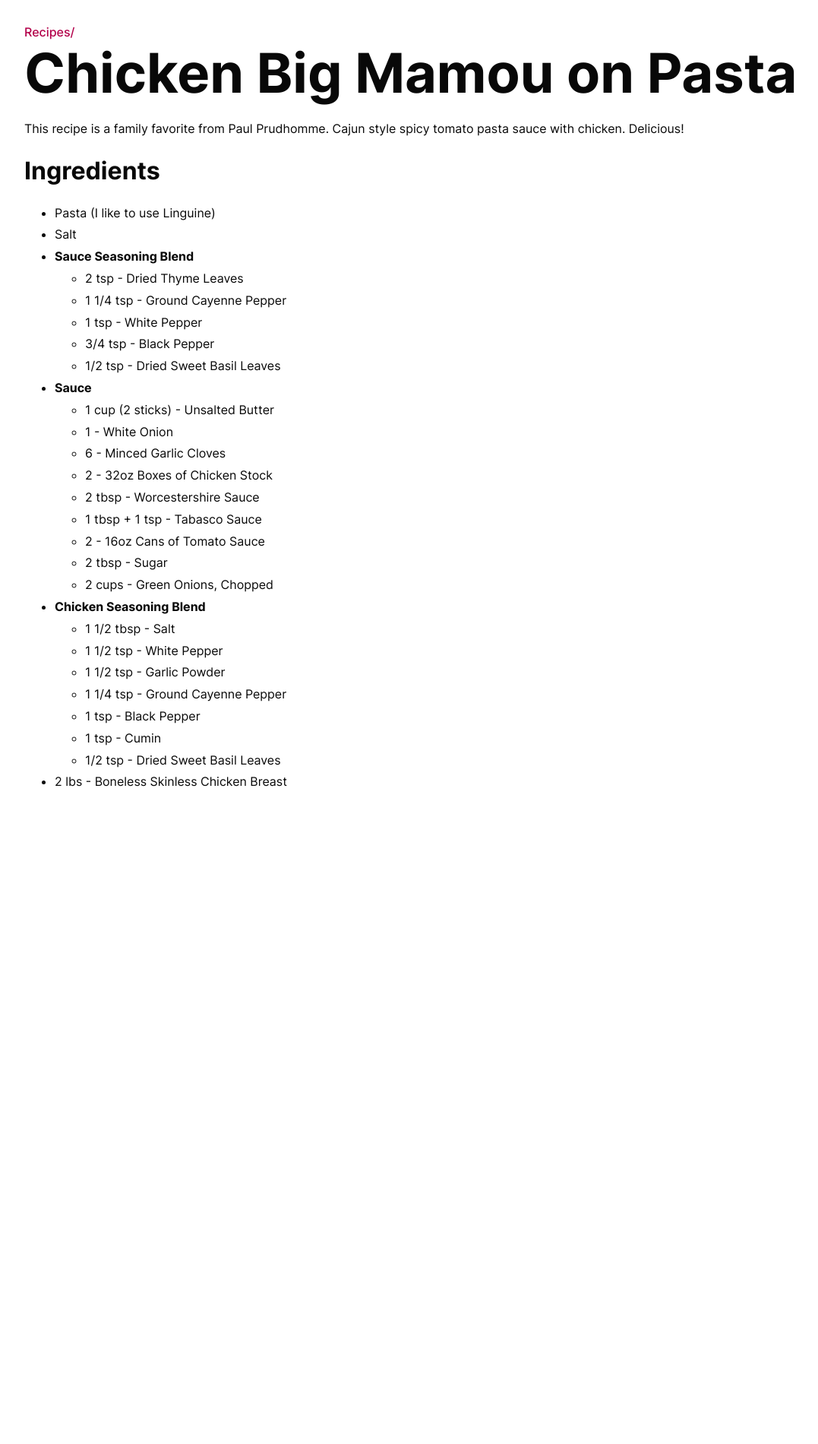
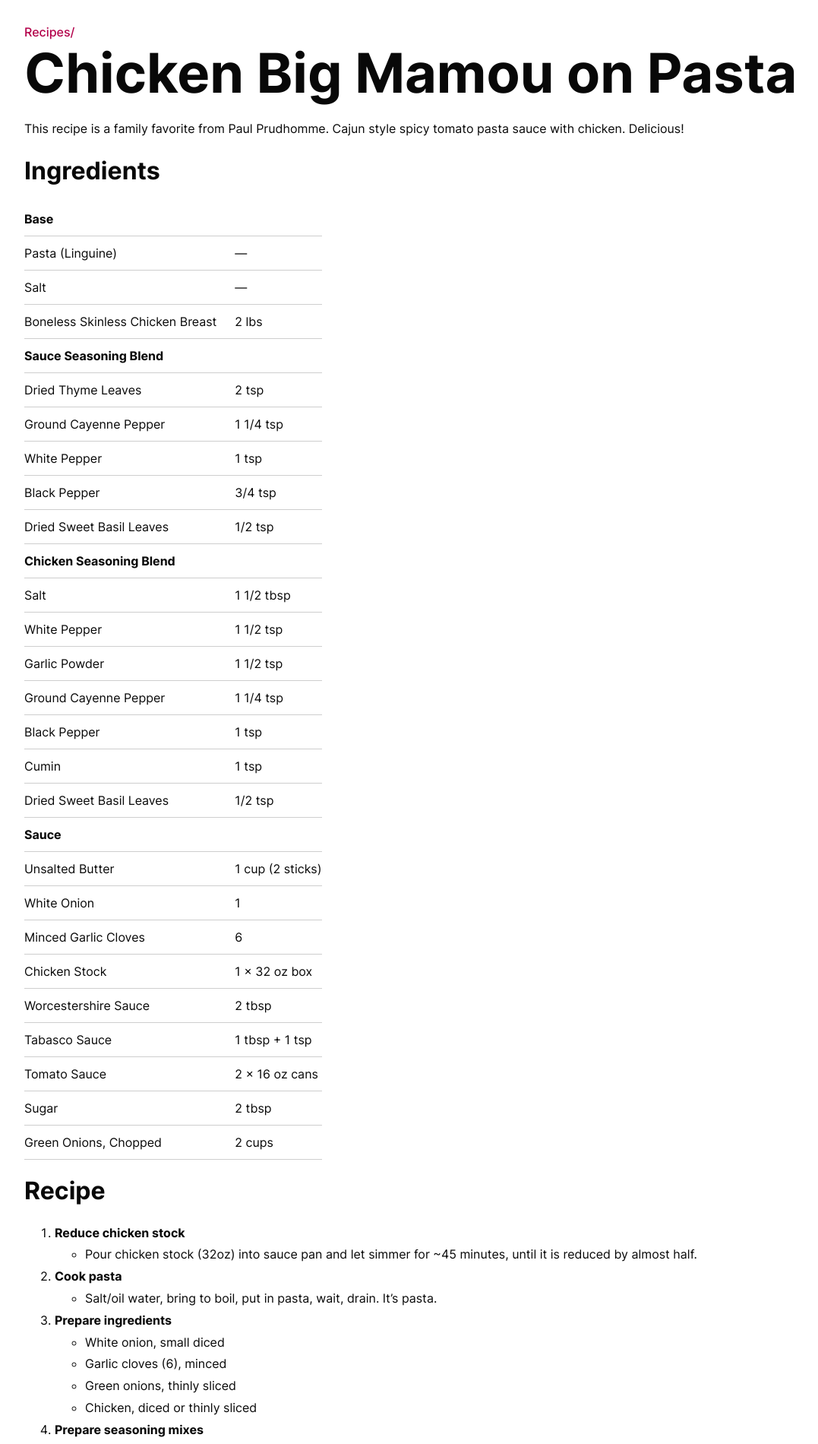
Before and after one commit to haydenmc/haydenmc.github.io, a Jekyll site: the page built from _recipes/Chicken-Big-Mamou-On-Pasta.md, in a window 1280 px wide. Shown: the top 1900 px of the page at 76% size, without its empty margins (8-1085 px from the left). Built offline with Jekyll 4.4.1, drawn with Linux system fonts in a browser that asks for light colours; before the commit the page ends 1239 px from its top, so only the background shows below that; some of the changed text lies outside the part shown.

Commit message:
Add first recipe to website!

```diff
--- a/_recipes/Chicken-Big-Mamou-On-Pasta.md
+++ b/_recipes/Chicken-Big-Mamou-On-Pasta.md
@@ -1,36 +1,83 @@
 ---
 title: Chicken Big Mamou on Pasta
-description: Circa 2000, I had my first "programming" experience writing games in a flavor of BASIC for Windows called Liberty Basic.
+description: Spicy cajun chicken pasta. A delicious family favorite.
 ---
 
 This recipe is a family favorite from Paul Prudhomme. Cajun style spicy tomato
 pasta sauce with chicken. Delicious!
 
 # Ingredients
-- Pasta (I like to use Linguine)
-- Salt
-- **Sauce Seasoning Blend**
-    - 2 tsp - Dried Thyme Leaves
-    - 1 1/4 tsp - Ground Cayenne Pepper
-    - 1 tsp - White Pepper
-    - 3/4 tsp - Black Pepper
-    - 1/2 tsp - Dried Sweet Basil Leaves
-- **Sauce**
-    - 1 cup (2 sticks) - Unsalted Butter
-    - 1 - White Onion
-    - 6 - Minced Garlic Cloves
-    - 2 - 32oz Boxes of Chicken Stock
-    - 2 tbsp - Worcestershire Sauce
-    - 1 tbsp + 1 tsp - Tabasco Sauce
-    - 2 - 16oz Cans of Tomato Sauce
-    - 2 tbsp - Sugar
-    - 2 cups - Green Onions, Chopped
-- **Chicken Seasoning Blend**
-    - 1 1/2 tbsp - Salt
-    - 1 1/2 tsp - White Pepper
-    - 1 1/2 tsp - Garlic Powder
-    - 1 1/4 tsp - Ground Cayenne Pepper
-    - 1 tsp - Black Pepper
-    - 1 tsp - Cumin
-    - 1/2 tsp - Dried Sweet Basil Leaves
-- 2 lbs - Boneless Skinless Chicken Breast
+
+| **Base**                         |                  |
+| Pasta (Linguine)                 | —                |
+| Salt                             | —                |
+| Boneless Skinless Chicken Breast | 2 lbs            |
+| **Sauce Seasoning Blend**        |                  |
+| Dried Thyme Leaves               | 2 tsp            |
+| Ground Cayenne Pepper            | 1 1/4 tsp        |
+| White Pepper                     | 1 tsp            |
+| Black Pepper                     | 3/4 tsp          |
+| Dried Sweet Basil Leaves         | 1/2 tsp          |
+| **Chicken Seasoning Blend**      |                  |
+| Salt                             | 1 1/2 tbsp       |
+| White Pepper                     | 1 1/2 tsp        |
+| Garlic Powder                    | 1 1/2 tsp        |
+| Ground Cayenne Pepper            | 1 1/4 tsp        |
+| Black Pepper                     | 1 tsp            |
+| Cumin                            | 1 tsp            |
+| Dried Sweet Basil Leaves         | 1/2 tsp          |
+| **Sauce**                        |                  |
+| Unsalted Butter                  | 1 cup (2 sticks) |
+| White Onion                      | 1                |
+| Minced Garlic Cloves             | 6                |
+| Chicken Stock                    | 1 × 32 oz box    |
+| Worcestershire Sauce             | 2 tbsp           |
+| Tabasco Sauce                    | 1 tbsp + 1 tsp   |
+| Tomato Sauce                     | 2 × 16 oz cans   |
+| Sugar                            | 2 tbsp           |
+| Green Onions, Chopped            | 2 cups           |
+
+# Recipe
+
+1. **Reduce chicken stock**
+    - Pour chicken stock (32oz) into sauce pan and let simmer for ~45 minutes,
+      until it is reduced by almost half.
+1. **Cook pasta**
+    - Salt/oil water, bring to boil, put in pasta, wait, drain. It's pasta.
+1. **Prepare ingredients**
+    - White onion, small diced
+    - Garlic cloves (6), minced
+    - Green onions, thinly sliced
+    - Chicken, diced or thinly sliced
+1. **Prepare seasoning mixes**
+    - Sauce seasoning: Combine and mix dried thyme (2 tsp), cayenne (1 1/4 tsp),
+      white pepper (1 tsp), black pepper (3/4 tsp), basil (1/2 tsp)
+    - Chicken seasoning: Combine and mix salt (1 1/2 tbsp),
+      white pepper (1 1/2 tsp), garlic powder (1 1/2 tsp), cayenne (1 1/4 tsp),
+      black pepper (1 tsp), cumin (1 tsp), and basil (1/2 tsp).
+    - **Note**: Salt is measured in tablespoons
+1. **Mix chicken seasoning into chicken**
+    - In a large bowl combine the diced chicken with the chicken seasoning
+      blend.
+    - Mix thoroughly to combine.
+1. **Cook the chicken**
+    - In a large skillet melt 1 stick of butter.
+    - Once melted add chicken and half of green onions (1 cup), stirring until
+      chicken is cooked through.
+    - Transfer to plate/bowl.
+1. **Cook the sauce**
+    - In a large skillet melt 1 stick of butter.
+    - Add diced onions and cook for about 5 minutes until softened.
+    - Add minced garlic and sauce seasoning blend, cook until onions begin to
+      turn brown.
+    - Add reduced chicken stock, Worcestershire (2 tbsp), and
+      Tabasco (1 tbsp + 1 tsp).
+    - Simmer for ~8 minutes, stirring.
+    - Mix in tomato sauce (2 × 16oz), bring to a boil, then reduce to simmer.
+    - Add sugar (2 tbsp) and remaining green onions (1 cup).
+    - Simmer uncovered for as long as you have patience (~half hour yields
+      pretty good results).
+1. **Combine and serve**
+    - Add chicken and juices to sauce mixture. Stir until combined and heated
+      through.
+    - Spoon onto pasta and serve.
--- a/_sass/main.scss
+++ b/_sass/main.scss
@@ -27,7 +27,8 @@
     --foreground-color: rgb(var(--foreground-rgb));
     --accent-hue: 200;
     --accent-color: hsl(var(--accent-hue), 100%, 60%);
-    --table-padding: 16px;
+    --table-padding: 12px;
+    --table-border-color: color-mix(in srgb, var(--foreground-color) 20%, var(--background-color));
 }
 
 // LIGHT THEME
@@ -273,7 +274,19 @@
 }
 
 table {
+    border-collapse: collapse;
+
+    & > thead > tr {
+        th {
+
+            &:not(:first-child) {
+                border-left: 1px solid var(--table-border-color);
+            }
+        }
+    }
+
     & > thead > tr, & > tbody > tr {
+        border-bottom: 1px solid var(--table-border-color);
         th:first-child, td:first-child {
             padding: var(--table-padding) var(--table-padding) var(--table-padding) 0;
         }
--- a/recipes.html
+++ b/recipes.html
@@ -11,7 +11,6 @@
             <header>
                 <div>
                     <h1><a href="{{ recipe.url }}">{{ recipe.title }}</a></h1>
-                    <time>{{ recipe.date | date: "%Y-%m-%d" }}</time>
                 </div>
             </header>
             {{ recipe.excerpt }}
```
